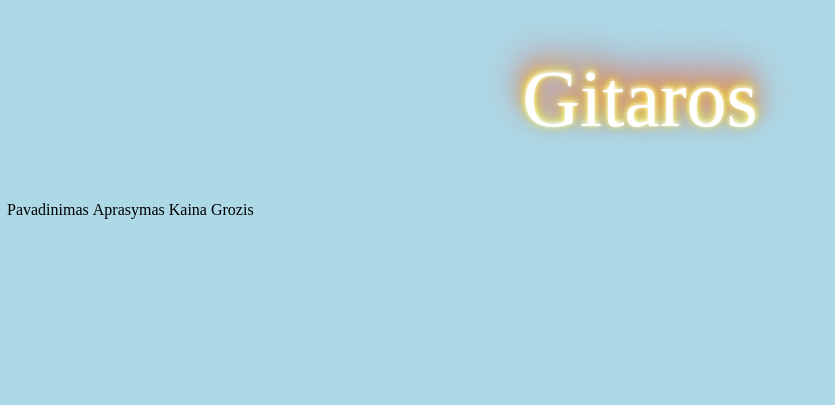
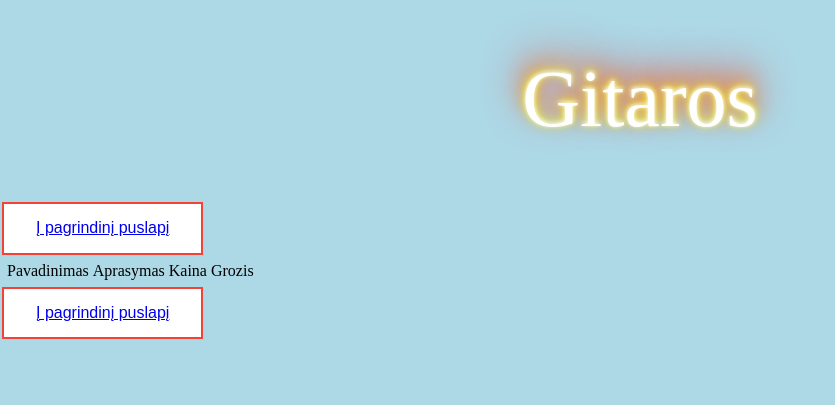
Before and after one commit to Zilvinas-Juralevicius/guitarauction, a PHP site: page /puslapiai/gitaros.php in a window 1280 px wide. Shown: the top 405 px of the page, without its empty margins (0-835 px from the left). Run offline with PHP 8.4, Linux system fonts and the light colour scheme; data that the repository does not hold is empty.

Commit message:
Sudejau mygtukus atgal i pagrindini puslapi

```diff
--- a/dizainas/dizainas.css
+++ b/dizainas/dizainas.css
@@ -1,7 +1,7 @@
 h1.first {
     text-align: center;
     color: #fff;
-    text-shadow: 0px -1px 4px white, 0px -2px 10px yellow, 0px -10px 20px #ff8000, 0px -18px 40px red;
+    text-shadow: 0 -1px 4px white, 0 -2px 10px yellow, 0 -10px 20px #ff8000, 0 -18px 40px red;
     font: 80px 'BlackJackRegular';
 }
 
@@ -72,3 +72,16 @@ footer{
 section {
     color: gold;
 }
+
+.button {
+    background-color: white;
+    color: black;
+    border: 2px solid #f44336;
+    padding: 15px 32px;
+    text-align: center;
+    text-decoration: none;
+    display: inline-block;
+    font-size: 16px;
+    margin: 4px 2px;
+    cursor: pointer;
+}
--- a/js/conect.js
+++ b/js/conect.js
@@ -5,6 +5,7 @@ $(function () {
     });
         $('#guitar').load('/php/db.php');
 });
+
 
     // let guitarsJson;
     // $.get('/php/db.php?view=json', function (response) {
--- a/puslapiai/apiemus.html
+++ b/puslapiai/apiemus.html
@@ -4,6 +4,7 @@
     <meta charset="UTF-8">
     <title>Apie mus</title>
     <link href="../dizainas/apiemus.css" rel="stylesheet">
+    <link rel="stylesheet" href="/dizainas/dizainas.css">
 </head>
 <body class="background-img-about-us">
 
@@ -26,6 +27,6 @@
     Kokybės užtikrinimas
     Visai mūsų parduodamai produkcijai suteikiama mažiausiai 1 metų garantiją.
 </p>
-
+<button class="button"><a href="/index.php">Į pagrindinį puslapį</a></button>
 </body>
 </html>
--- a/puslapiai/gitaros.php
+++ b/puslapiai/gitaros.php
@@ -16,8 +16,11 @@ require_once __DIR__ . '/../vendor/autoload.php';
 <header>
     <h1 class="first">Gitaros</h1>
 </header>
+
 <main>
+   <button class="button"><a href="/index.php">Į pagrindinį puslapį</a></button>
     <div id="guitar"></div>
+    <button class="button"><a href="/index.php">Į pagrindinį puslapį</a></button>
 </main>
 
 
--- a/puslapiai/naujienos.html
+++ b/puslapiai/naujienos.html
@@ -5,6 +5,7 @@
     <title>Naujienos!</title>
     <meta name="viewport" content="width=device-width, initial-scale=1, shrink-to-fit=no">
     <link href="https://dewiso.com/css/bootstrap.min.css" rel="stylesheet" />
+    <link rel="stylesheet" href="/dizainas/dizainas.css">
     <style type="text/css">.element{background-image:url("https://dewiso.com/images/35C88A_background.png");background-size:cover}
     </style>
 </head>
@@ -20,7 +21,7 @@
             <hr align="center" style="background: #273C2C; height: 1px; width: 10%" /></div>
     </div>
 </div>
-
+<button class="button"><a href="/index.php">Į pagrindinį puslapį</a></button>
 <div style="border-left: 1px solid #F4F6F7; border-right: 1px solid #F4F6F7; color: #273C2C; line-height: 25px">
     <div class="container" style="padding-bottom: 20px; padding-top: 50px">
         <div class="row">
@@ -65,7 +66,7 @@
             <p style="color: #273C2C; ">&nbsp;</p>
         </div>
     </div>
-
+    <button class="button"><a href="/index.php">Į pagrindinį puslapį</a></button>
     <div class="col-12 col-md-12 element" style="border-top: 1px solid #F4F6F7; color: #273C2C; line-height: 25px">
         <div class="container" style="padding: 20px 0 10px 0; font-size: 80%; text-align: center">
             <p>Visos teises saugomos 2020&copy</p>
```
Also changed, not shown: puslapiai/kontaktai.html (+5 -2 lines), funkcionalumas/popup.js (line endings or trailing spaces).
